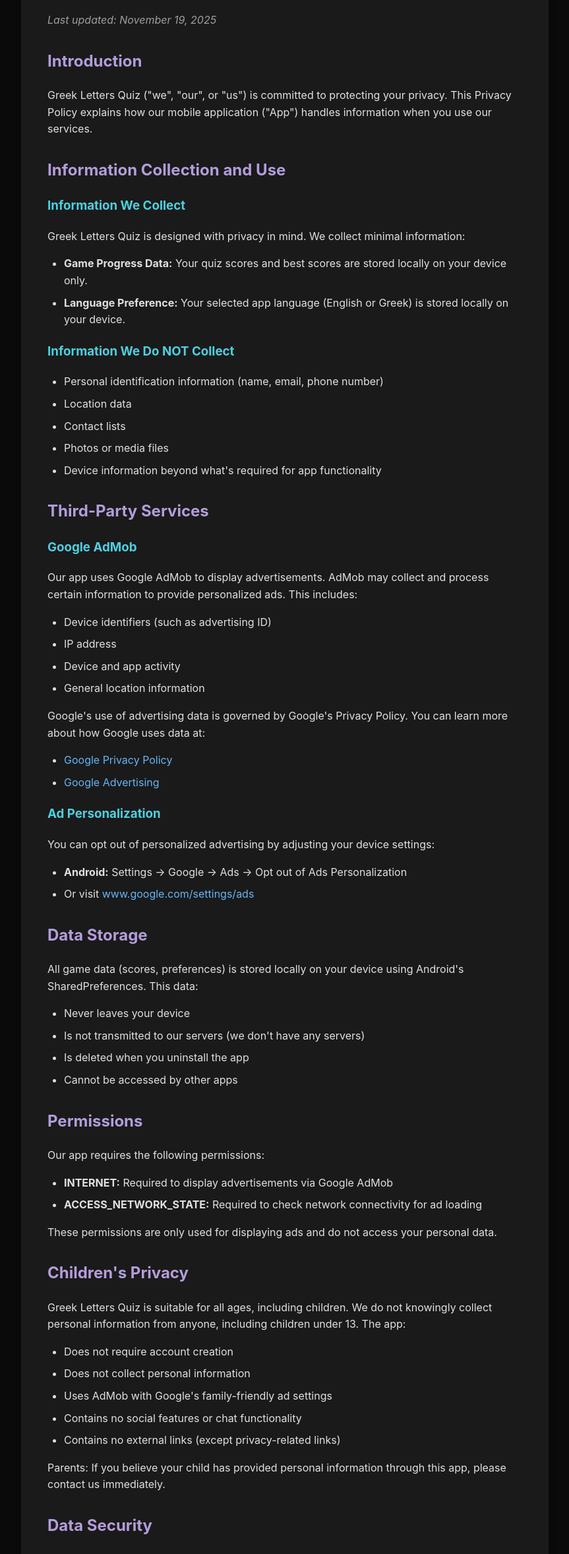
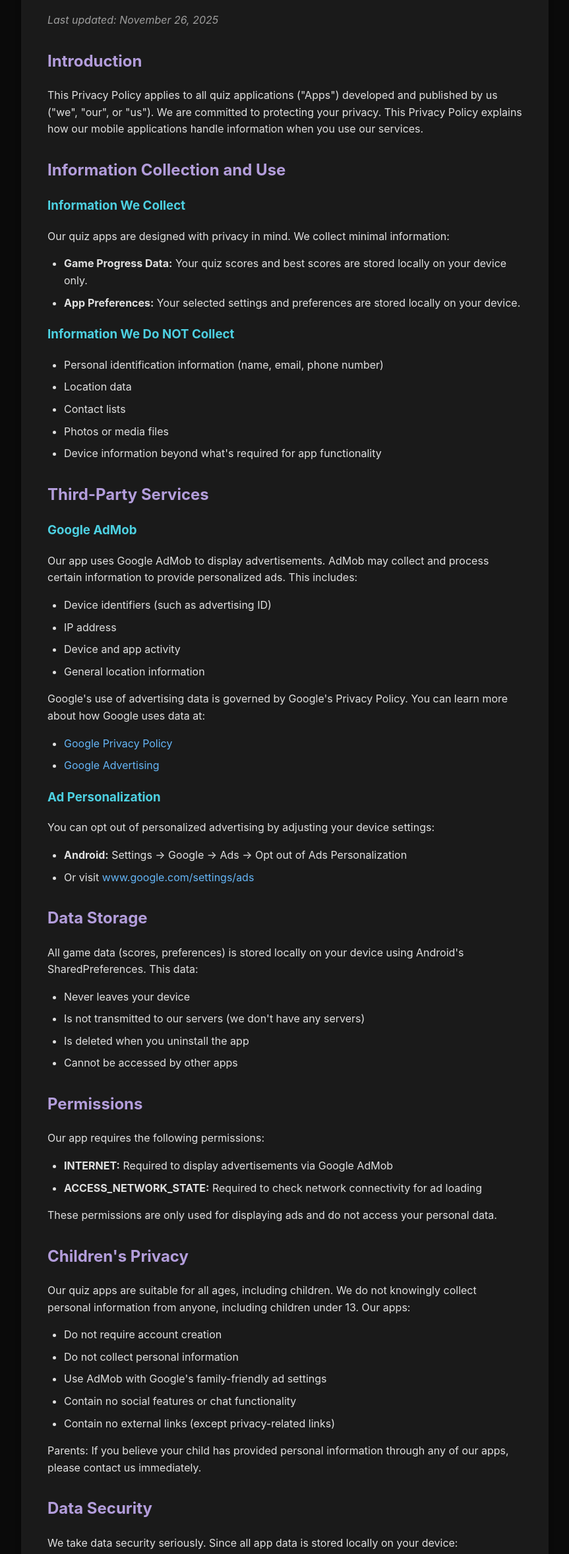
Before and after one commit to skulitom/quiz-app-privacy-policy, a plain HTML site: page index.html in a window 1280 px wide. Shown: the part 149-2505 px from the top of the page at 66% size, without its empty margins (208-1071 px from the left). Drawn offline with Linux system fonts and the light colour scheme.

Commit message:
general policy

```diff
--- a/index.html
+++ b/index.html
@@ -3,7 +3,7 @@
 <head>
     <meta charset="UTF-8">
     <meta name="viewport" content="width=device-width, initial-scale=1.0">
-    <title>Privacy Policy - Greek Letters Quiz</title>
+    <title>Privacy Policy - Quiz Apps</title>
     <style>
         body {
             font-family: -apple-system, BlinkMacSystemFont, 'Segoe UI', Roboto, Oxygen, Ubuntu, Cantarell, sans-serif;
@@ -74,22 +74,22 @@
 <body>
     <div class="container">
         <h1>Privacy Policy</h1>
-        <p class="last-updated">Last updated: November 19, 2025</p>
+        <p class="last-updated">Last updated: November 26, 2025</p>
 
         <h2>Introduction</h2>
         <p>
-            Greek Letters Quiz ("we", "our", or "us") is committed to protecting your privacy.
-            This Privacy Policy explains how our mobile application ("App") handles information
+            This Privacy Policy applies to all quiz applications ("Apps") developed and published by us ("we", "our", or "us").
+            We are committed to protecting your privacy. This Privacy Policy explains how our mobile applications handle information
             when you use our services.
         </p>
 
         <h2>Information Collection and Use</h2>
 
         <h3>Information We Collect</h3>
-        <p>Greek Letters Quiz is designed with privacy in mind. We collect minimal information:</p>
+        <p>Our quiz apps are designed with privacy in mind. We collect minimal information:</p>
         <ul>
             <li><strong>Game Progress Data:</strong> Your quiz scores and best scores are stored locally on your device only.</li>
-            <li><strong>Language Preference:</strong> Your selected app language (English or Greek) is stored locally on your device.</li>
+            <li><strong>App Preferences:</strong> Your selected settings and preferences are stored locally on your device.</li>
         </ul>
 
         <h3>Information We Do NOT Collect</h3>
@@ -154,18 +154,18 @@
 
         <h2>Children's Privacy</h2>
         <p>
-            Greek Letters Quiz is suitable for all ages, including children. We do not knowingly
-            collect personal information from anyone, including children under 13. The app:
+            Our quiz apps are suitable for all ages, including children. We do not knowingly
+            collect personal information from anyone, including children under 13. Our apps:
         </p>
         <ul>
-            <li>Does not require account creation</li>
-            <li>Does not collect personal information</li>
-            <li>Uses AdMob with Google's family-friendly ad settings</li>
-            <li>Contains no social features or chat functionality</li>
-            <li>Contains no external links (except privacy-related links)</li>
+            <li>Do not require account creation</li>
+            <li>Do not collect personal information</li>
+            <li>Use AdMob with Google's family-friendly ad settings</li>
+            <li>Contain no social features or chat functionality</li>
+            <li>Contain no external links (except privacy-related links)</li>
         </ul>
         <p>
-            Parents: If you believe your child has provided personal information through this app,
+            Parents: If you believe your child has provided personal information through any of our apps,
             please contact us immediately.
         </p>
 
@@ -204,7 +204,7 @@
 
         <h2>International Users</h2>
         <p>
-            Greek Letters Quiz can be used worldwide. Since all data is stored locally on your device
+            Our quiz apps can be used worldwide. Since all data is stored locally on your device
             and we don't operate servers, data protection regulations like GDPR are less applicable.
             However, we respect your privacy rights regardless of location.
         </p>
@@ -216,22 +216,20 @@
                 our data practices, please contact us at:
             </p>
             <p>
-                <strong>Email:</strong> <a href="mailto:moluskpopeye@gmail.com">moluskpopeye@gmail.com</a><br>
-                <strong>App:</strong> Greek Letters Quiz<br>
-                <strong>Package Name:</strong> com.greekletters.quiz
+                <strong>Email:</strong> <a href="mailto:moluskpopeye@gmail.com">moluskpopeye@gmail.com</a>
             </p>
         </div>
 
         <h2>Consent</h2>
         <p>
-            By using Greek Letters Quiz, you consent to this Privacy Policy and agree to its terms.
-            If you do not agree with this policy, please do not use our app.
+            By using any of our quiz apps, you consent to this Privacy Policy and agree to its terms.
+            If you do not agree with this policy, please do not use our apps.
         </p>
 
         <hr>
 
         <p class="footer">
-            &copy; 2025 Greek Letters Quiz. All rights reserved.
+            &copy; 2025 All rights reserved.
         </p>
     </div>
 </body>
```
